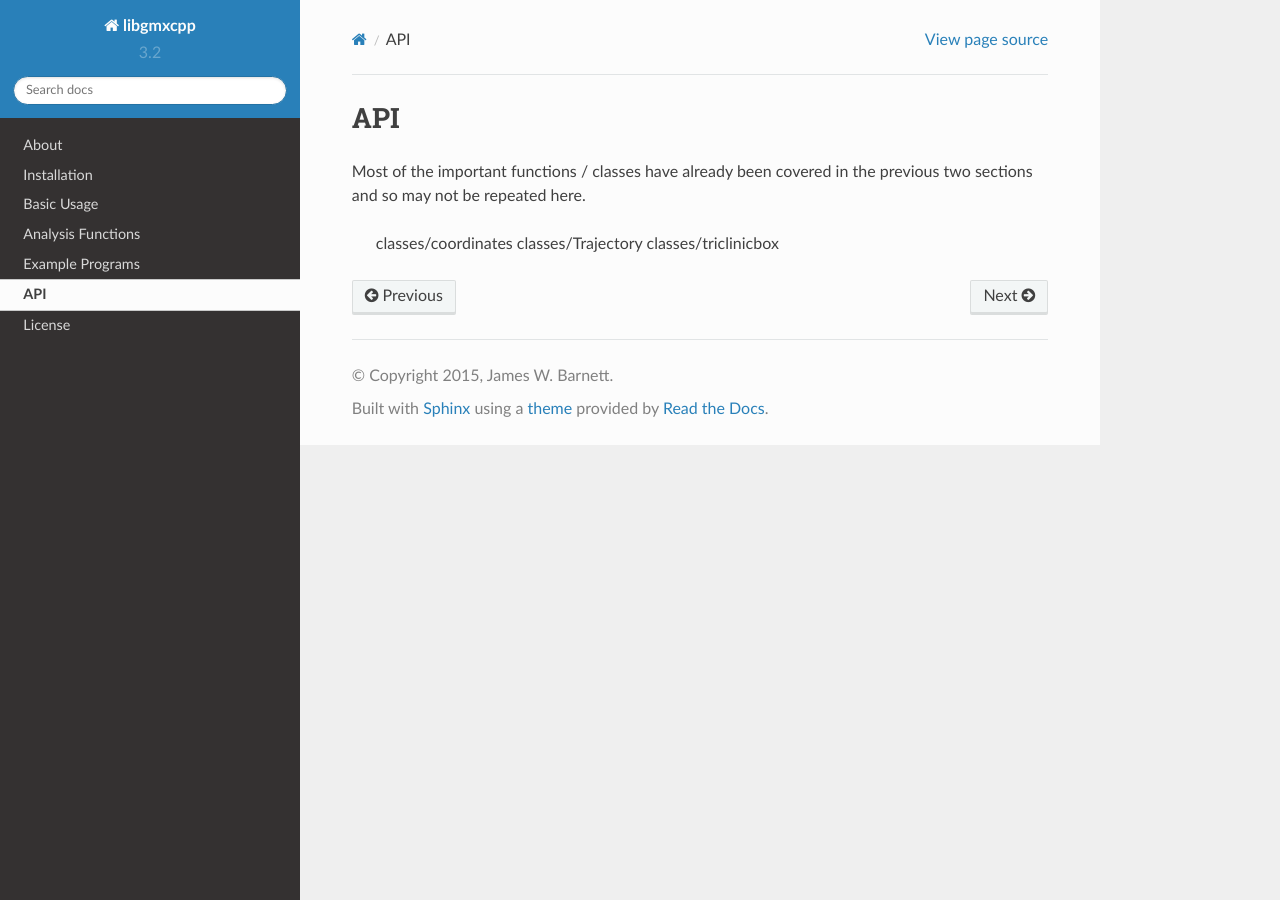
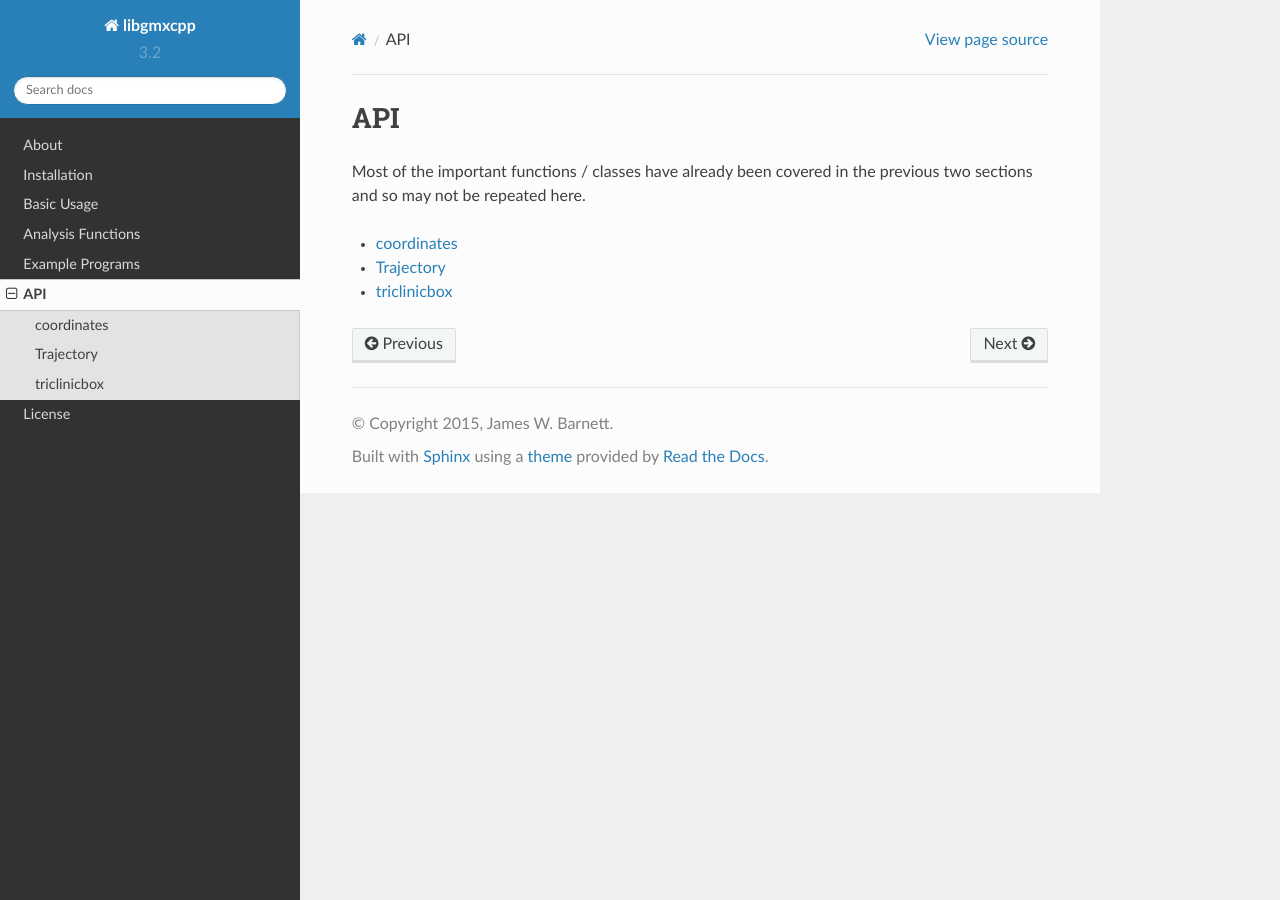
Before and after one commit to wesbarnett/libgmxcpp, a Sphinx documentation site: the page built from docs/api.rst, in a window 1280 px wide. Built offline with Sphinx 7.4.7 and the Read the Docs theme 2.0.0, drawn with Linux system fonts in a browser that asks for light colours.

```diff
--- a/docs/api.rst
+++ b/docs/api.rst
@@ -2,11 +2,11 @@
 API
 ===
 
+Most of the important functions / classes have already been covered in the
+previous two sections and so may not be repeated here.
+
 .. toctree::
    :maxdepth: 2
-
-Most of the important functions / classes have already been covered in the
-previous two sections and so may not be repeated here.
 
    classes/coordinates
    classes/Trajectory
```
